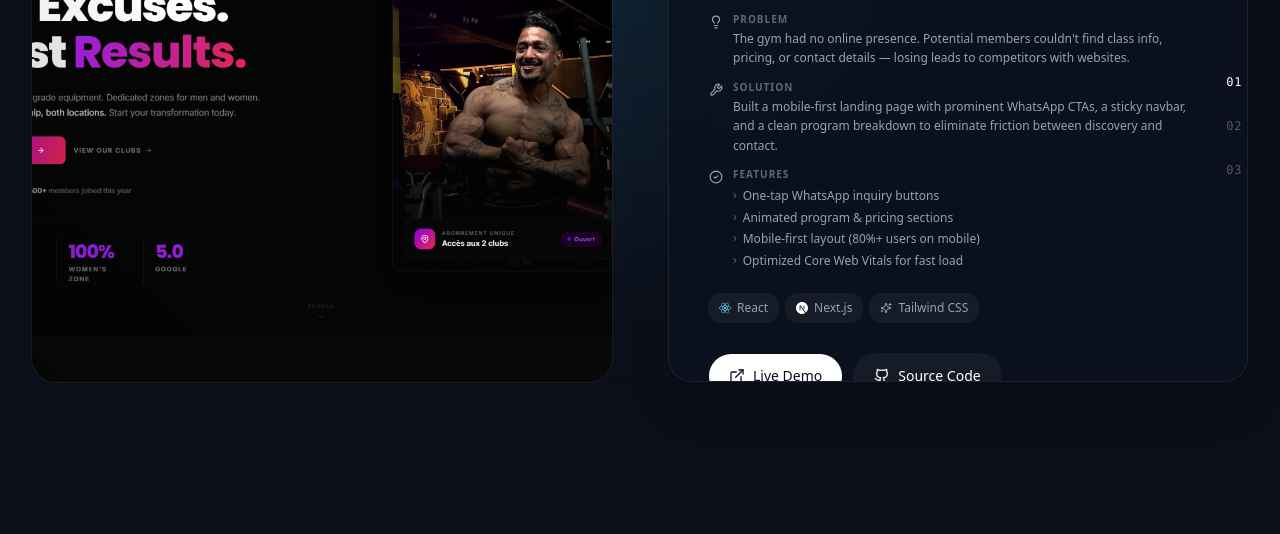
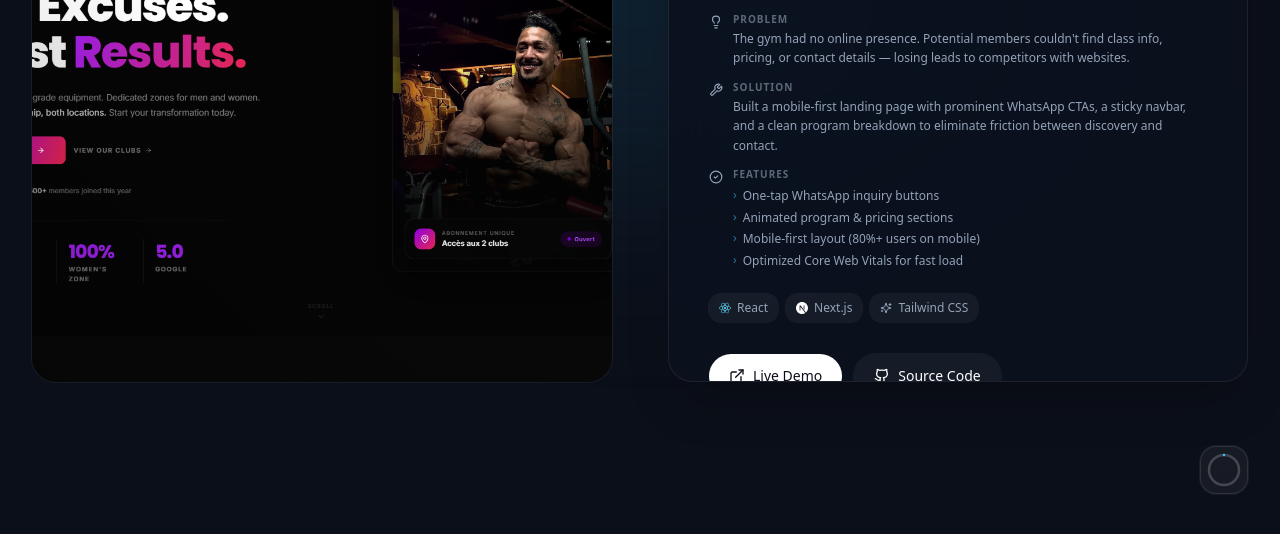
Before and after one commit to AYOU-pixel/My-Portfolio, a Next.js app: page / in a window 1280 px wide. Shown: the part 1444-1978 px from the top of the page. Built offline with nearby package versions, Linux system fonts and the light colour scheme.

Commit message:
update version 2.9

```diff
--- a/app/components/Projects.tsx
+++ b/app/components/Projects.tsx
@@ -2,7 +2,7 @@
 
 import { useState, useRef, useCallback, useEffect } from "react";
 import Image from "next/image";
-import { motion, useInView } from "framer-motion";
+import { motion, useInView, useMotionValue } from "framer-motion";
 import gsap from "gsap";
 import { useGSAP } from "@gsap/react";
 import { ScrollTrigger } from "gsap/ScrollTrigger";
@@ -323,11 +323,12 @@ export default function Projects() {
   const problemRefs = useRef<(HTMLDivElement | null)[]>([]);
   const solutionRefs = useRef<(HTMLDivElement | null)[]>([]);
   const ctaRefs = useRef<(HTMLDivElement | null)[]>([]);
-  const navRefs = useRef<(HTMLButtonElement | null)[]>([]);
   const sectionProgressRef = useRef<HTMLDivElement>(null);
+  const percentRef = useRef<HTMLSpanElement>(null);
 
   const stRef = useRef<ScrollTrigger | null>(null);
   const activeIndexRef = useRef(0);
+  const progressMotionValue = useMotionValue(0);
 
   // Cheap, non-React DOM writes driven directly from ScrollTrigger's
   // onUpdate — avoids re-rendering React on every scroll frame.
@@ -339,19 +340,19 @@ export default function Projects() {
 
       if (activeIndexRef.current !== newActive) {
         activeIndexRef.current = newActive;
-        navRefs.current.forEach((btn, i) => {
-          if (!btn) return;
-          btn.classList.toggle("text-white", i === newActive);
-          btn.classList.toggle("text-white/30", i !== newActive);
-          btn.setAttribute("aria-current", i === newActive ? "true" : "false");
-        });
       }
 
       if (sectionProgressRef.current) {
         sectionProgressRef.current.style.transform = `scaleX(${progress})`;
       }
+
+      if (percentRef.current) {
+        percentRef.current.textContent = `${Math.round(progress * 100)}%`;
+      }
+
+      progressMotionValue.set(progress);
     },
-    [N]
+    [N, progressMotionValue]
   );
 
   // Click / keyboard navigation jumps the real scroll position to the
@@ -453,7 +454,7 @@ export default function Projects() {
         tl.to(imageRefs.current[i], { scale: 0.82, opacity: 0.4, y: "-4%", duration: 1, ease: "none" }, i);
         tl.to(imageRefs.current[i + 1], { y: "0%", duration: 1, ease: "none" }, i);
 
-        // Ambient background glow crossfades to the next project's accent.
+        // Ambient background glow crossfades to the next project&apos;s accent.
         tl.to(glowRefs.current[i], { opacity: 0, duration: 0.5, ease: "none" }, i);
         tl.to(glowRefs.current[i + 1], { opacity: 1, duration: 0.6, ease: "none" }, i + 0.2);
 
@@ -670,30 +671,43 @@ export default function Projects() {
             </div>
           </div>
 
-          {/* Elegant numbered navigation */}
-          <div
-            className="absolute bottom-4 inset-x-0 flex flex-row justify-center items-center gap-6 lg:bottom-auto lg:inset-x-auto lg:right-5 xl:right-8 lg:top-1/2 lg:-translate-y-1/2 lg:flex-col lg:gap-5 z-20"
-            role="tablist"
-            aria-label="Project navigation"
-          >
-            {PROJECTS.map((p, i) => (
-              <button
-                key={p.id}
-                ref={(el) => {
-                  navRefs.current[i] = el;
-                }}
-                onClick={() => goToIndex(i)}
-                role="tab"
-                aria-selected={i === 0}
-                aria-current={i === 0 ? "true" : "false"}
-                aria-label={`Go to project ${i + 1}: ${p.title}`}
-                className={`text-xs font-mono tracking-wider transition-colors duration-300 focus-ring px-1.5 py-1 ${
-                  i === 0 ? "text-white" : "text-white/30"
-                }`}
+          {/* Circular scroll progress */}
+          <div className="absolute bottom-4 right-4 lg:bottom-8 lg:right-8 z-20">
+            <div className="group bg-white/5 flex size-12 items-center justify-center rounded-2xl border border-white/10 backdrop-blur-md ring-1 ring-white/[0.06]">
+              <span
+                ref={percentRef}
+                className="absolute -top-1 flex h-8 -translate-y-full items-center justify-center px-4 text-xs font-medium tabular-nums text-white/40 opacity-0 group-hover:opacity-100 transition-opacity duration-300"
               >
-                {String(i + 1).padStart(2, "0")}
-              </button>
-            ))}
+                0%
+              </span>
+              <svg className="size-10" viewBox="0 0 48 48" role="presentation">
+                <circle
+                  cx="24"
+                  cy="24"
+                  r={18}
+                  stroke="currentColor"
+                  strokeWidth="3"
+                  className="text-white/20"
+                  fill="none"
+                />
+                <motion.circle
+                  cx="24"
+                  cy="24"
+                  r={18}
+                  stroke="currentColor"
+                  strokeWidth="3"
+                  fill="none"
+                  strokeLinecap="round"
+                  strokeDasharray={`${2 * Math.PI * 18}`}
+                  style={{
+                    pathLength: progressMotionValue,
+                    rotate: -90,
+                    transformOrigin: "50% 50%",
+                  }}
+                  className="text-sky-400"
+                />
+              </svg>
+            </div>
           </div>
         </div>
       )}
--- a/app/components/Testimonials.tsx
+++ b/app/components/Testimonials.tsx
@@ -1,7 +1,7 @@
 "use client";
 
 import { useRef, useState, useEffect, useCallback, Fragment } from "react";
-import { motion, useInView, type Variants } from "framer-motion";
+import { motion, useInView, type Variants, useMotionValue } from "framer-motion";
 import Image from "next/image";
 import gsap from "gsap";
 import { useGSAP } from "@gsap/react";
@@ -290,10 +290,11 @@ export default function Testimonials() {
   }, []);
 
   const cardRefs = useRef<(HTMLDivElement | null)[]>([]);
-  const navRefs = useRef<(HTMLButtonElement | null)[]>([]);
   const sectionProgressRef = useRef<HTMLDivElement>(null);
+  const percentRef = useRef<HTMLSpanElement>(null);
   const stRef = useRef<ScrollTrigger | null>(null);
   const activeIndexRef = useRef(0);
+  const progressMotionValue = useMotionValue(0);
 
   const updateNav = useCallback(
     (progress: number) => {
@@ -303,19 +304,19 @@ export default function Testimonials() {
 
       if (activeIndexRef.current !== newActive) {
         activeIndexRef.current = newActive;
-        navRefs.current.forEach((btn, i) => {
-          if (!btn) return;
-          btn.classList.toggle("text-white", i === newActive);
-          btn.classList.toggle("text-white/30", i !== newActive);
-          btn.setAttribute("aria-current", i === newActive ? "true" : "false");
-        });
       }
 
       if (sectionProgressRef.current) {
         sectionProgressRef.current.style.transform = `scaleX(${progress})`;
       }
+
+      if (percentRef.current) {
+        percentRef.current.textContent = `${Math.round(progress * 100)}%`;
+      }
+
+      progressMotionValue.set(progress);
     },
-    [N]
+    [N, progressMotionValue]
   );
 
   const goToIndex = useCallback(
@@ -523,30 +524,43 @@ export default function Testimonials() {
             </div>
           </div>
 
-          {/* Elegant numbered navigation */}
-          <div
-            className="absolute bottom-4 inset-x-0 flex flex-row justify-center items-center gap-6 lg:bottom-auto lg:inset-x-auto lg:right-5 xl:right-8 lg:top-1/2 lg:-translate-y-1/2 lg:flex-col lg:gap-5 z-20"
-            role="tablist"
-            aria-label="Testimonial navigation"
-          >
-            {TESTIMONIALS.map((t, i) => (
-              <button
-                key={t.id}
-                ref={(el) => {
-                  navRefs.current[i] = el;
-                }}
-                onClick={() => goToIndex(i)}
-                role="tab"
-                aria-selected={i === 0}
-                aria-current={i === 0 ? "true" : "false"}
-                aria-label={`Go to testimonial ${i + 1}: ${t.businessName}`}
-                className={`text-xs font-mono tracking-wider transition-colors duration-300 focus-ring px-1.5 py-1 ${
-                  i === 0 ? "text-white" : "text-white/30"
-                }`}
+          {/* Circular scroll progress */}
+          <div className="absolute bottom-4 right-4 lg:bottom-8 lg:right-8 z-20">
+            <div className="group bg-white/5 flex size-12 items-center justify-center rounded-2xl border border-white/10 backdrop-blur-md ring-1 ring-white/[0.06]">
+              <span
+                ref={percentRef}
+                className="absolute -top-1 flex h-8 -translate-y-full items-center justify-center px-4 text-xs font-medium tabular-nums text-white/40 opacity-0 group-hover:opacity-100 transition-opacity duration-300"
               >
-                {String(i + 1).padStart(2, "0")}
-              </button>
-            ))}
+                0%
+              </span>
+              <svg className="size-10" viewBox="0 0 48 48" role="presentation">
+                <circle
+                  cx="24"
+                  cy="24"
+                  r={18}
+                  stroke="currentColor"
+                  strokeWidth="3"
+                  className="text-white/20"
+                  fill="none"
+                />
+                <motion.circle
+                  cx="24"
+                  cy="24"
+                  r={18}
+                  stroke="currentColor"
+                  strokeWidth="3"
+                  fill="none"
+                  strokeLinecap="round"
+                  strokeDasharray={`${2 * Math.PI * 18}`}
+                  style={{
+                    pathLength: progressMotionValue,
+                    rotate: -90,
+                    transformOrigin: "50% 50%",
+                  }}
+                  className="text-sky-400"
+                />
+              </svg>
+            </div>
           </div>
         </div>
       ) : (
```
